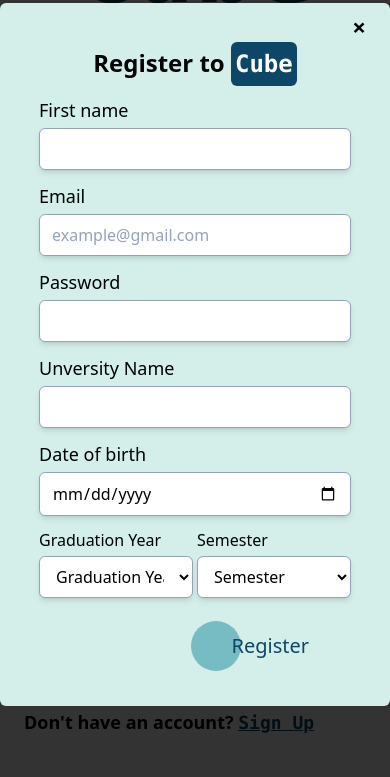
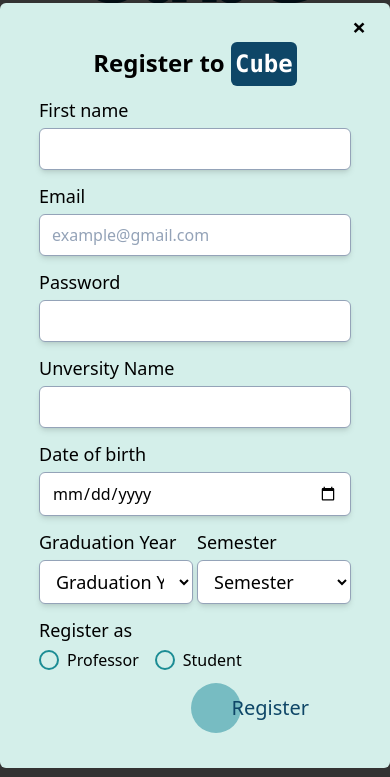
Before and after one commit to Bhavin1324/QnAForum, a website: page index.html in a window 390 px wide. Both pictures are taken after a click on the link "Sign Up". Shown: the part 251-1028 px from the top of the page. Drawn offline with nearby package versions, Linux system fonts and the light colour scheme.

Commit message:
Initial Checkpoint

```diff
--- a/Assets/JS/utility.js
+++ b/Assets/JS/utility.js
@@ -1,3 +1,4 @@
+// hamburger
 let hamburger = document.querySelector('.hamburger');
 let menu = document.querySelector('.nav-menu');
 let navbar = document.querySelector('.navbar');
@@ -12,3 +13,5 @@ document.querySelectorAll('.nav-item').forEach(n => n.addEventListener('click',
     menu.classList.toggle('active');
     navbar.classList.toggle('light-up');
 }));
+
+//validation
--- a/index.html
+++ b/index.html
@@ -71,7 +71,8 @@
             <div class="descript md:w-[60%] md:ml-8 px-4 pb-10 pt-20 flex flex-col justify-center gap-1">
                 <div class="w-full text-[#0e4667] text-[100px] font-bold font-casc select-none">Cube</div>
                 <div class="w-full text-[#0e4667] text-2xl select-none">Share and Grow the knowledge</div>
-                <div class="text-[#0e4667] text-lg md:w-[70%] select-none">We want to connect with the people who will share their
+                <div class="text-[#0e4667] text-lg md:w-[70%] select-none">We want to connect with the people who will
+                    share their
                     knowledge from one person to another through <span class="font-casc">Cube</span> Q&A forum</div>
                 <div class="buttons">
                     <button class="cool-btn text-xl select-none"><a href="#login">Get Started</a></button>
@@ -84,7 +85,8 @@
         <div class="section container mx-auto">
             <form action="" method="post">
                 <div class="descript md:w-[55%] md:ml-auto px-4 pb-10 pt-20 flex flex-col justify-center gap-1">
-                    <div id="login" class="w-full text-[#0e4667] text-4xl font-bold font-casc mb-6 select-none">Login</div>
+                    <div id="login" class="w-full text-[#0e4667] text-4xl font-bold font-casc mb-6 select-none">Login
+                    </div>
                     <div class="label text-lg select-none">Email:</div>
                     <div class="w-full"><input type="email" name="email" id="email"
                             class="mt-1 mb-2 px-3 py-2 bg-white border shadow-md border-slate-400 placeholder-slate-400 focus:outline-none focus:border-[#1b8c94] focus:ring-[#1b8c94] block w-full md:w-[80%] lg:w-[60%] rounded-md sm:text-sm focus:ring-1"
@@ -111,9 +113,8 @@
         </div>
     </section>
     <div id="regPopup"
-        class="z-[2] fixed top-0 left-0 bottom-0 right-0 bg-[rgba(0,0,0,.8)] transition-all duration-300 ease-in hidden target:block select-none">
-        <div
-            class=" w-full sm:w-[80%] md:[60%] lg:w-[40%] wrapper my-[70px] mx-auto bg-[#d4efea] relative transition-all duration-300 ease-in rounded-md">
+        class="z-[2] fixed top-0 left-0 bottom-0 right-0 bg-[rgba(0,0,0,.8)] hidden target:block select-none">
+        <div class=" w-full sm:w-[80%] md:[60%] lg:w-[40%] wrapper my-[70px] mx-auto bg-[#d4efea] relative rounded-md">
             <a href="" class="close absolute top-2 right-6 font-bold text-2xl">&times;</a>
             <div class="content max-h-[50%] overflow-auto">
                 <h3 class="text-2xl font-semibold text-center mt-11 mb-4">Register to <span
@@ -136,7 +137,7 @@
                     <input type="date"
                         class="mt-1 mb-3 px-3 py-2 bg-white border shadow-md border-slate-400 placeholder-slate-400 focus:outline-none focus:border-[#1b8c94] focus:ring-[#1b8c94] block w-full rounded-md sm:text-sm focus:ring-1">
                     <div class="fields flex justify-between gap-1">
-                        <div class="w-1/2">Graduation Year
+                        <div class="w-1/2 text-lg">Graduation Year
                             <select name="" id="gradYear"
                                 class="mt-1 mb-3 px-3 py-2 bg-white border shadow-md border-slate-400 placeholder-slate-400 focus:outline-none focus:border-[#1b8c94] focus:ring-[#1b8c94] block w-full rounded-md sm:text-sm focus:ring-1">
                                 <option value="0">Graduation Year</option>
@@ -150,7 +151,7 @@
                                 <option value="0">2029</option>
                             </select>
                         </div>
-                        <div class="w-1/2">Semester
+                        <div class="w-1/2 text-lg">Semester
                             <select name="" id="semester"
                                 class="mt-1 mb-3 px-3 py-2 bg-white border shadow-md border-slate-400 placeholder-slate-400 focus:outline-none focus:border-[#1b8c94] focus:ring-[#1b8c94] block w-full rounded-md sm:text-sm focus:ring-1">
                                 <option value="0">Semester</option>
@@ -167,13 +168,24 @@
                             </select>
                         </div>
                     </div>
+                    <div class="text-lg mb-1">Register as</div>
+                    <div class="radio-wrapper flex gap-4">
+                        <div class="form-radio">
+                            <input type="radio" name="ras" id="prof" class="peer hidden"><label for="prof"
+                                class="radio-btn">Professor</label>
+                        </div>
+                        <div class="form-radio">
+                            <input type="radio" name="ras" id="stud" class="peer hidden"><label for="stud"
+                                class="radio-btn">Student</label>
+                        </div>
+                    </div>
                     <div class="mb-6 text-right">
-                        <button type="submit" value="submit" name="submit" id="signup" class="cool-btn">Register</button>
+                        <button type="submit" value="submit" name="submit" id="signup"
+                            class="cool-btn">Register</button>
                     </div>
                 </form>
             </div>
         </div>
     </div>
 </body>
-
 </html>
--- a/package.json
+++ b/package.json
@@ -11,6 +11,7 @@
   "author": "",
   "license": "ISC",
   "dependencies": {
-    "tailwindcss": "^3.0.24"
+    "tailwindcss": "^3.0.24",
+    "tw-elements": "^1.0.0-alpha12"
   }
 }
--- a/src/style.css
+++ b/src/style.css
@@ -25,4 +25,8 @@
     @apply text-lg bg-[#1b8c94] py-2 px-4 h-11 rounded-md transition-all duration-300 ease-out hover:bg-[#0f595d] focus:bg-[#0f595d];
 }
 
+/* Radio button put this class in label */
+.radio-btn{
+    @apply relative before:inline-block before:w-[20px] before:h-[20px] before:border-2 before:border-[#1b8c94] before:rounded-full before:-mb-1 before:mr-2 after:content-[''] after:w-[12px] after:h-[12px] after:inline-block after:bg-[rgba(27,140,148,0)] after:absolute after:top-[5px] after:left-[4px] after:rounded-full after:transition-all duration-200 ease-in after:peer-checked:bg-[rgba(27,140,148,1)]
+}
 @tailwind utilities;
--- a/tailwind.config.js
+++ b/tailwind.config.js
@@ -1,5 +1,5 @@
 module.exports = {
-  content: ["./src/**/*.{html,js}","*"],
+  content: ["./src/**/*.{html,js}","*","./node_modules/tw-elements/dist/js/**/*.js"],
   theme: {
     extend: {
       fontFamily:{
```
Also changed, not shown: Assets/images/login.png, Assets/style.css, 2 other files.
